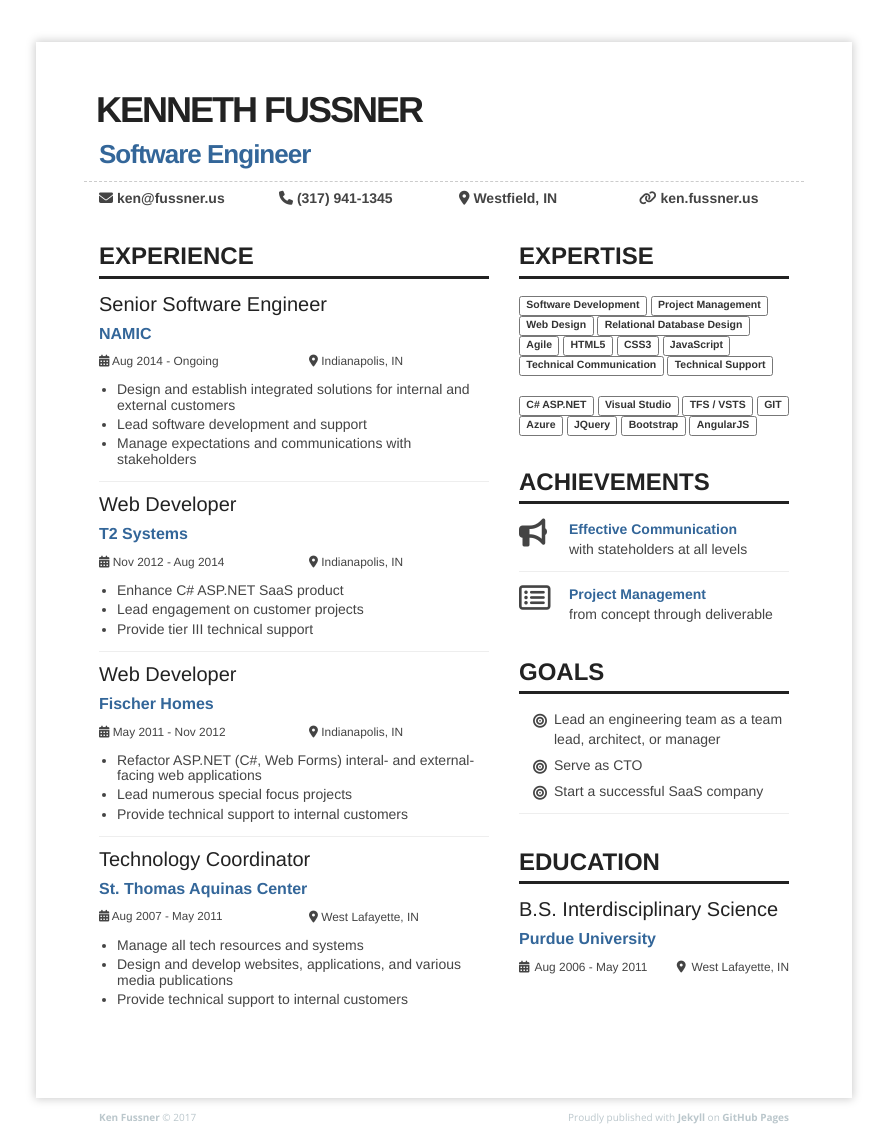
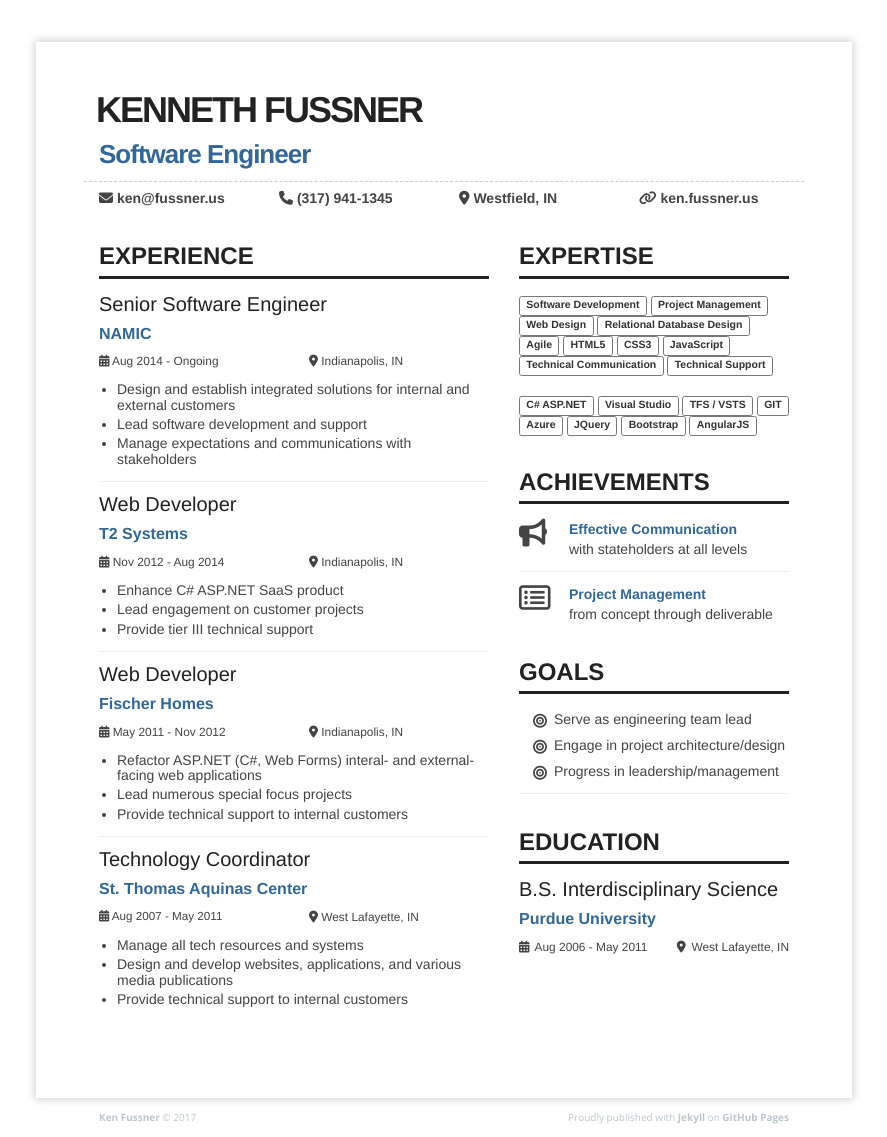
Before and after one commit to kenfussner/kenfussner.github.io, a Jekyll site: the page built from resume.html, in a window 1280 px wide. Shown: the whole page, without its empty margins (196-1083 px from the left). Built offline with Jekyll 4.4.1, drawn with Linux system fonts in a browser that asks for light colours; nearby versions of some CDN libraries.

Commit message:
Update goals

```diff
--- a/resume.html
+++ b/resume.html
@@ -256,9 +256,9 @@ current: resume
 
             <h3>Goals</h3>
             <ul class="fa-ul">
-                <li><i class="fa-li fa fa-bullseye"></i>Lead an engineering team as a team lead, architect, or manager</li>
-                <li><i class="fa-li fa fa-bullseye"></i>Serve as CTO</li>
-                <li><i class="fa-li fa fa-bullseye"></i>Start a successful SaaS company</li>
+                <li><i class="fa-li fa fa-bullseye"></i>Serve as engineering team lead</li>
+                <li><i class="fa-li fa fa-bullseye"></i>Engage in project architecture/design</li>
+                <li><i class="fa-li fa fa-bullseye"></i>Progress in leadership/management</li>
 
             </ul>
             <hr />
```
